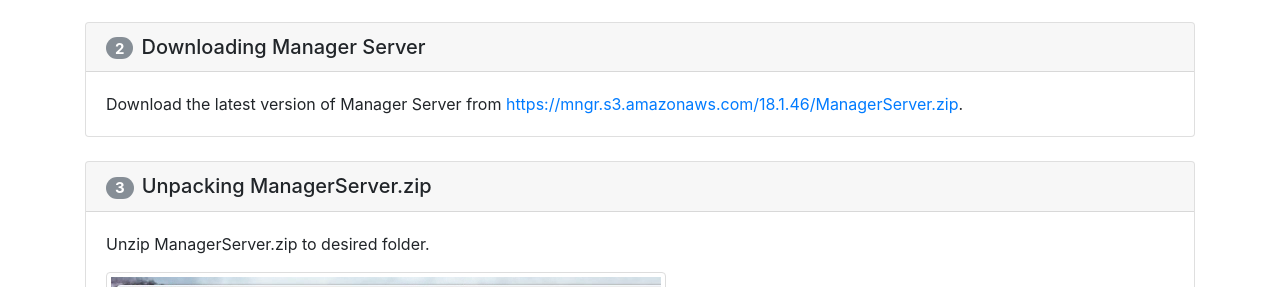
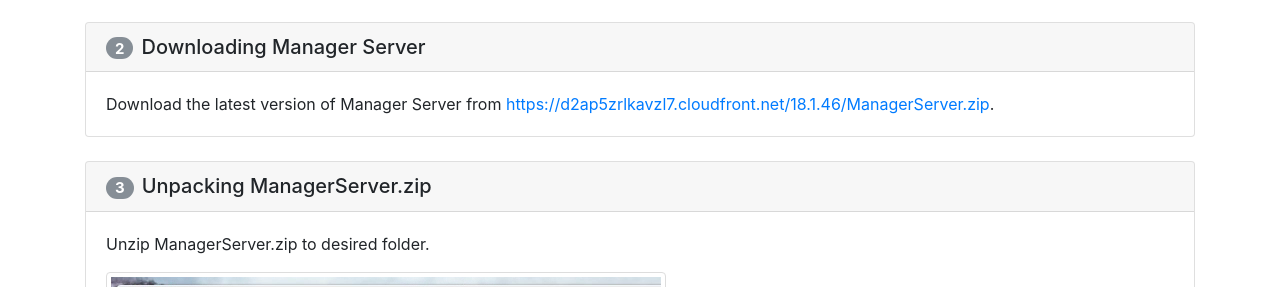
Before and after one commit to 3etechinns/www.manager.io, a Jekyll site: the page built from server/installation/mac/index.html, in a window 1280 px wide and 900 px high. Shown: the part 422-709 px from the top of the window. Built offline with Jekyll 4.4.1, drawn with Linux system fonts in a browser that asks for light colours; comment, search, counter and statistics services are not loaded.

Commit message:
no message

```diff
--- a/server/install.html
+++ b/server/install.html
@@ -11,7 +11,7 @@ apt-get install -y libmono-system-xaml4.0-cil
 apt-get install -y mono-devel
 
 mkdir /usr/share/manager-server
-wget https://mngr.s3.amazonaws.com/{{ release.version }}/ManagerServer.tar.gz -P /usr/share/manager-server
+wget https://d2ap5zrlkavzl7.cloudfront.net/{{ release.version }}/ManagerServer.tar.gz -P /usr/share/manager-server
 tar -xzf /usr/share/manager-server/ManagerServer.tar.gz -C /usr/share/manager-server
 
 printf "[Unit]\nAfter=network.target\n\n[Service]\nLimitNOFILE=1048576\nExecStart=/usr/bin/mono /usr/share/manager-server/ManagerServer.exe\nRestart=on-failure\nStartLimitInterval=600\n\n[Install]\nWantedBy=multi-user.target" | sudo tee /etc/systemd/system/manager-server.service
--- a/server/installation/mac/index.html
+++ b/server/installation/mac/index.html
@@ -17,7 +17,7 @@ title: Installation
 </div></div>
 
 <div class="card mb-4"><h5 class="card-header"><span class="badge badge-pill badge-secondary mr-2">2</span>Downloading Manager Server</h5><div class="card-body">
-<p class="card-text">Download the latest version of Manager Server from <a href="https://mngr.s3.amazonaws.com/{{ release.version }}/ManagerServer.zip">https://mngr.s3.amazonaws.com/{{ release.version }}/ManagerServer.zip</a>.</p>
+<p class="card-text">Download the latest version of Manager Server from <a href="https://d2ap5zrlkavzl7.cloudfront.net/{{ release.version }}/ManagerServer.zip">https://d2ap5zrlkavzl7.cloudfront.net/{{ release.version }}/ManagerServer.zip</a>.</p>
 </div></div>
 
 <div class="card mb-4"><h5 class="card-header"><span class="badge badge-pill badge-secondary mr-2">3</span>Unpacking ManagerServer.zip</h5><div class="card-body">
--- a/server/installation/ubuntu/index.html
+++ b/server/installation/ubuntu/index.html
@@ -25,7 +25,7 @@ apt-get update</code></p>
 <p class="card-text">Create folder for Manager Server</p>
 <p class="card-text"><code>mkdir /usr/share/manager-server</code></p>
 <p class="card-text">Download the latest version of Manager Server.</p>
-<p class="card-text"><code>wget https://mngr.s3.amazonaws.com/{{ release.version }}/ManagerServer.tar.gz -P /usr/share/manager-server</code></p>
+<p class="card-text"><code>wget https://d2ap5zrlkavzl7.cloudfront.net/{{ release.version }}/ManagerServer.tar.gz -P /usr/share/manager-server</code></p>
 <p class="card-text">Then untar downloaded <code>ManagerServer.tar.gz</code> using following command</p>
 <p class="card-text"><code>tar -xzf /usr/share/manager-server/ManagerServer.tar.gz -C /usr/share/manager-server</code></p>
 </div></div>
--- a/server/installation/windows/index.html
+++ b/server/installation/windows/index.html
@@ -17,7 +17,7 @@ title: Installation
 </div></div>
 
 <div class="card mb-4"><h5 class="card-header"><span class="badge badge-pill badge-secondary mr-2">2</span>Downloading Manager Server</h5><div class="card-body">
-<p class="card-text">Download the latest version of Manager Server from <a href="https://mngr.s3.amazonaws.com/{{ release.version }}/ManagerServer.zip">https://mngr.s3.amazonaws.com/{{ release.version }}/ManagerServer.zip</a>.</p>
+<p class="card-text">Download the latest version of Manager Server from <a href="https://d2ap5zrlkavzl7.cloudfront.net/{{ release.version }}/ManagerServer.zip">https://d2ap5zrlkavzl7.cloudfront.net/{{ release.version }}/ManagerServer.zip</a>.</p>
 </div></div>
 
 <div class="card mb-4"><h5 class="card-header"><span class="badge badge-pill badge-secondary mr-2">3</span>Unpacking ManagerServer.zip</h5><div class="card-body">
```
Also changed, not shown: desktop/download/index.html (+6 -6 lines).
